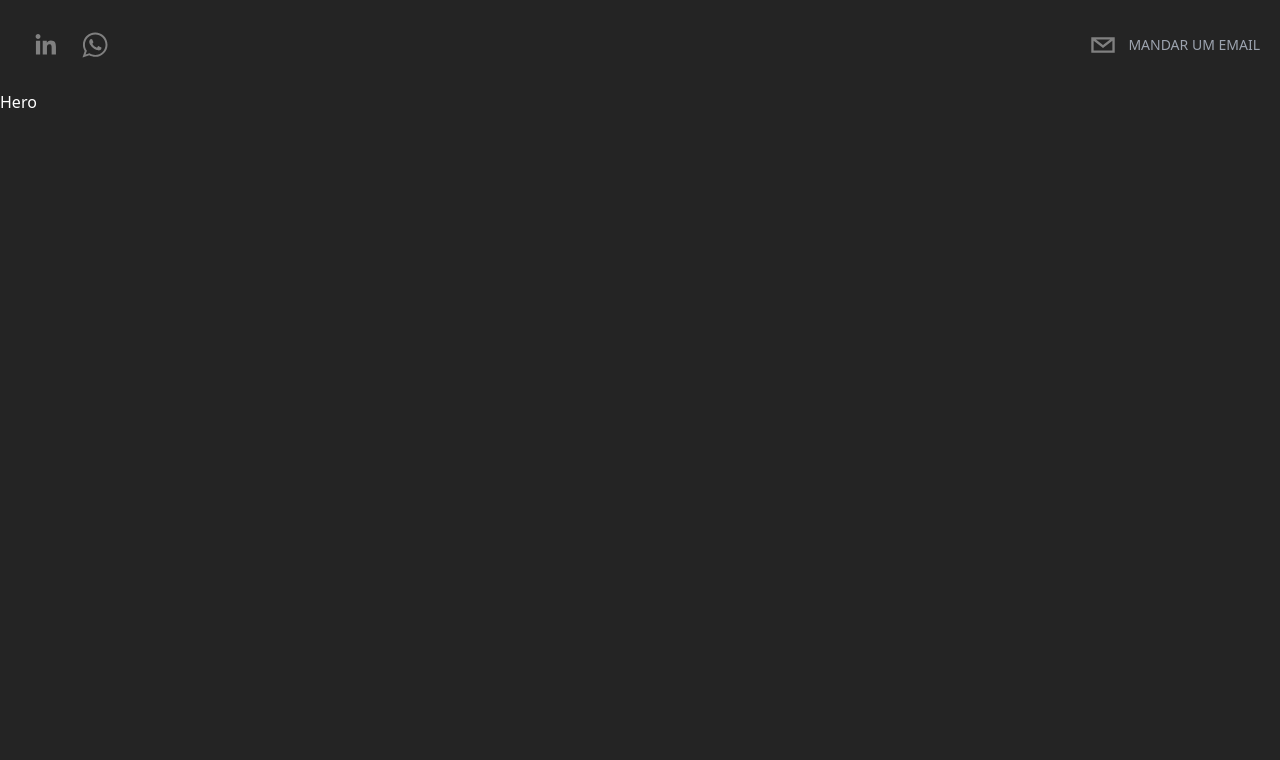
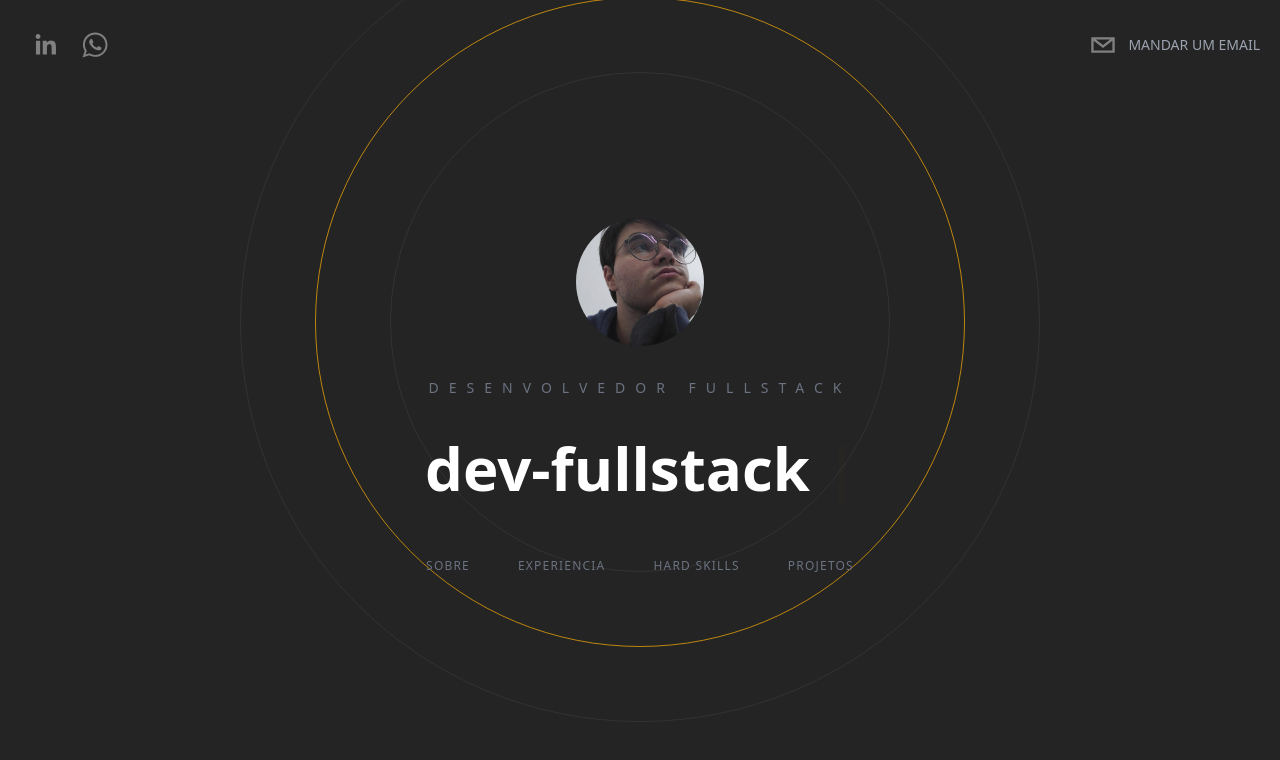
Before and after one commit to npc-ti/portifolio-caio, a Next.js app in the folder web/: page / in a window 1280 px wide. Shown: the top 760 px of the page. Built offline with nearby package versions, Linux system fonts and the light colour scheme.

Commit message:
Added hero section

```diff
--- /dev/null
+++ b/web/components/BackgroundCircles.tsx
@@ -0,0 +1,32 @@
+import React from 'react';
+import { motion } from 'framer-motion';
+
+type Props = {
+}
+
+function BackgroundCircles({}: Props) {
+  return (
+    <motion.div
+      initial={{
+        opacity: 0
+      }}
+      animate={{
+        scale:[1,2,2,3,1],
+        opacity:[0.1,0.2,0.4,0.8,0.1,1.0],
+        borderRadius:["20%", "20%", "50%", "80%", "20%"]
+      }}
+      transition={{
+        duration:2.5
+      }}
+      className="relative flex justify-center items-center z-[0]">
+        <div className="absolute border-[#333333] h-[200px] mt-52"/>
+            <div className="rounded-full absolute border border-[#333333] h-[300px] w-[300px] mt-52 animate-ping"/>
+            <div className="rounded-full border border-[#333333] h-[500px] w-[500px] mt-52 absolute"/>
+            <div className="rounded-full border border-[#f7ab0a] opactiy-20 h-[650px] w-[650px] mt-52 absolute animate-pulse"/>
+            <div className="rounded-full border border-[#333333] h-[800px] w-[800px] mt-52 absolute"/>
+
+    </motion.div>
+  )
+}
+
+export default BackgroundCircles
--- a/web/components/Hero.tsx
+++ b/web/components/Hero.tsx
@@ -1,9 +1,62 @@
-import React from 'react'
+import React from 'react';
+import { Cursor, Typewriter, useTypewriter } from 'react-simple-typewriter'
+import heroConfig from '../config/hero';
+import BackgroundCircles from './BackgroundCircles';
+import CaioAvatar from '../assets/images/Caio-hero-avatar.jpg'
+import Image from 'next/image';
+import Link from 'next/link';
+
 
 type Props = {}
 
 export default function Hero({}: Props) {
-  return (
-    <div>Hero</div>
+    const [text,counter] = useTypewriter({
+        words: heroConfig.wordList,
+        loop: heroConfig.typeWriterLoop,
+        delaySpeed: heroConfig.typeWriterDelay,
+    })
+    return (
+    <>
+    <div className='h-screen flex flex-col items-center justify-center'>
+        <BackgroundCircles/>
+        <div className="z-[1] flex flex-col space-y-8 items-center justify-center overflow-hidden text-center">
+
+        {/* eslint-disable-next-line @next/next/no-img-element */}
+        <div className='w-32 h-32 relative'>
+        <Image
+            layout="fill"
+            objectFit="cover"
+            lazyBoundary=''
+            className="rounded-full w-32 relative"
+            src={CaioAvatar}
+            alt="Illustração do dono do portifolio" />
+        </div>
+        <h2 className='text-sm uppercase text-gray-500 pb-2 tracking-[10px]'>Desenvolvedor FullStack</h2>
+        <h1 className='text-5xl lg:text-6xl font-semibold px-10 z-10'>
+            <span className='mr-3'>{text}</span>
+            <Cursor cursorColor='#f7ab0a'/>
+        </h1>
+
+        <div className='pt-5'>
+
+            <Link href={"#sobre"}>
+                <button className='heroButton'>Sobre</button>
+            </Link>
+
+            <Link href={"#experiencia"}>
+                <button className='heroButton'>Experiencia</button>
+            </Link>
+
+            <Link href={"#skills"}>
+                <button className='heroButton'>Hard Skills</button>
+            </Link>
+
+            <Link href={"#projetos"}>
+                <button className='heroButton'>Projetos</button>
+            </Link>
+        </div>
+        </div>
+    </div>
+    </>
   )
 }
--- /dev/null
+++ b/web/config/hero.ts
@@ -0,0 +1,14 @@
+export interface heroConfigProps {
+    wordList: string[],
+    typeWriterLoop: boolean,
+    typeWriterDelay: number,
+}
+
+const heroConfig: heroConfigProps = {
+    wordList: ["Olá, eu sou o Caio", "dev-fullstack.tsx", "<Codigo por amor/>"],
+    typeWriterLoop: true,
+    typeWriterDelay: 2000,
+
+}
+
+export default heroConfig;
```
Also changed, not shown: package.json (added, +9 -0 lines), 1 other file (tests, documents, lock files or other folders).
